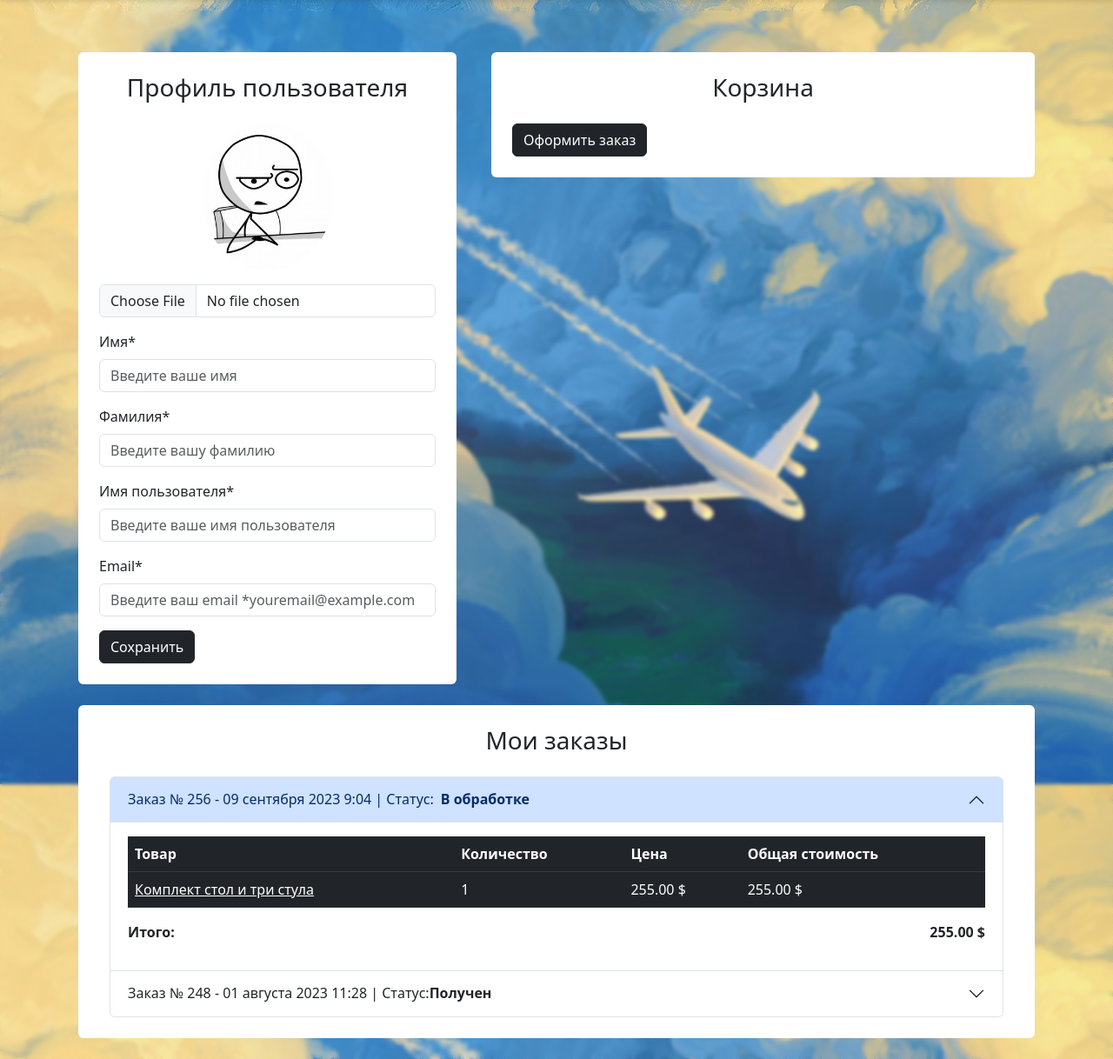
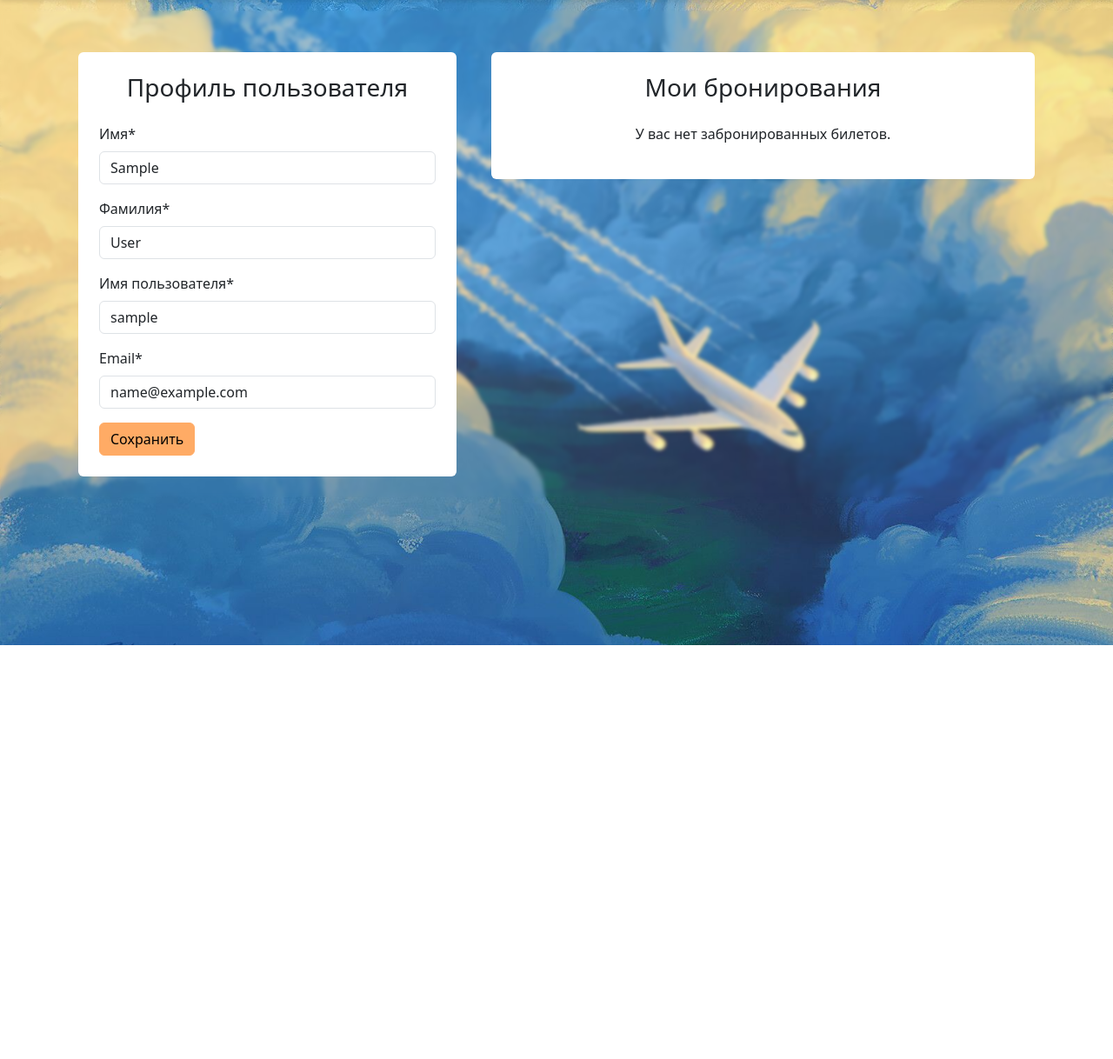
Before and after one commit to kob3ni/Myapp, a Django app: page /user/profile/ in a window 1280 px wide. Shown: the part 58-1276 px from the top of the page at 87% size. After the commit the page ends 800 px from the top, so only its background shows below. Run offline with Django 4.2, Linux system fonts and the light colour scheme; the visitor is signed in with stand-in values (Sample User, id 1); parts of the project's set-up code (start-up, migrations or seed data) failed here and were passed over; some libraries are stand-ins or nearby versions.

Commit message:
Доработали профиль пользователя и уведомления

```diff
--- a/app/settings.py
+++ b/app/settings.py
@@ -11,6 +11,8 @@
 """
 
 from pathlib import Path
+
+from django.conf.global_settings import LOGIN_URL
 
 
 # Build paths inside the project like this: BASE_DIR / 'subdir'.
@@ -146,3 +148,5 @@
 DEFAULT_AUTO_FIELD = 'django.db.models.BigAutoField'
 
 AUTH_USER_MODEL = 'users.User'
+
+LOGIN_URL = '/user/login/'
--- a/static/deps/js/jquery-events.js
+++ b/static/deps/js/jquery-events.js
@@ -9,27 +9,4 @@
         }, 7000);
     }
 
-    // При клике по значку корзины открываем всплывающее(модальное) окно
-    $('#modalButton').click(function () {
-        $('#exampleModal').appendTo('body');
-
-        $('#exampleModal').modal('show');
-    });
-
-    // Собыите клик по кнопке закрыть окна корзины
-    $('#exampleModal .btn-close').click(function () {
-        $('#exampleModal').modal('hide');
-    });
-
-    // Обработчик события радиокнопки выбора способа доставки
-    $("input[name='requires_delivery']").change(function() {
-        var selectedValue = $(this).val();
-        // Скрываем или отображаем input ввода адреса доставки
-        if (selectedValue === "1") {
-            $("#deliveryAddressField").show();
-        } else {
-            $("#deliveryAddressField").hide();
-        }
-    });
-
 });
--- a/templates/includes/notifications.html
+++ b/templates/includes/notifications.html
@@ -5,7 +5,7 @@
 <div class="container mt-4">
     <div class="row justify-content-center">
         <div class="col-md-6">
-            <div class="alert alert-danger alert-dismissible fade show custom-shadow" role="alert">
+            <div class="alert alert-danger alert-dismissible fade show" role="alert">
                 {{form.non_field_errors}}
                 <button type="button" class="btn-close" data-bs-dismiss="alert" aria-label="Close"></button>
             </div>
@@ -13,3 +13,27 @@
     </div>
 </div>
 {% endif %}
+
+<div class="container mt-4">
+    <div class="row justify-content-center">
+        <div class="col-md-6">
+            {% if messages %}
+                {% for message in messages %}
+                    {% if message.tags == 'success' %}
+                    <div id="notification" class="position-fixed start-50 translate-middle-x z-3 alert alert-success fade show" role="alert">
+                        {{ message }}
+                    </div>
+                    {% endif %}
+                    {% if message.tags == 'warning' %}
+                    <div id="notification" class="position-fixed start-50 translate-middle-x z-3 alert alert-danger fade show" role="alert">
+                        {{ message }}
+                    </div>
+                    {% endif %}
+                {% endfor %}
+            {% else %}
+            <div id="jq-notification" class="position-fixed start-50 translate-middle-x z-3 alert alert-success fade show" style="display: none;" role="alert">
+            </div>
+            {% endif %}
+        </div>
+    </div>
+</div>
--- a/users/forms.py
+++ b/users/forms.py
@@ -1,5 +1,5 @@
 from django import forms
-from django.contrib.auth.forms import AuthenticationForm, UserCreationForm
+from django.contrib.auth.forms import AuthenticationForm, UserCreationForm, UserChangeForm
 
 from users.models import User
 
@@ -43,3 +43,19 @@
     email = forms.CharField()
     password1 = forms.CharField()
     password2 = forms.CharField()
+
+
+class ProfileForm(UserChangeForm):
+    class Meta:
+        model = User
+        fields = (
+            "first_name",
+            "last_name",
+            "username",
+            "email",
+        )
+
+    first_name = forms.CharField()
+    last_name = forms.CharField()
+    username = forms.CharField()
+    email = forms.CharField()
--- a/users/templates/users/login.html
+++ b/users/templates/users/login.html
@@ -10,6 +10,9 @@
           <h2 class="text-center mb-4">Авторизация</h2>
           <form action="{% url "user:login" %}" method="post">
             {% csrf_token %}
+            {% if request.GET.next %}
+              <input type="hiden" name="next" value={{request.GET.next}}>
+            {% endif %}
             <div class="mb-3">
               <label for="id_username" class="form-label">Имя пользователя</label>
               <input type="text" class="form-control"
--- a/users/templates/users/profile.html
+++ b/users/templates/users/profile.html
@@ -8,118 +8,84 @@
       <div class="row">
         <!-- Профиль с данными пользователя -->
         <div class="col-md-5">
-          <div class="bg-white p-4 mb-4 mx-2 rounded custom-shadow">
+          <div class="bg-white p-4 mb-4 mx-2 rounded">
             <h3 class="text-center mb-4">Профиль пользователя</h3>
-            <form>
+            <form action="{% url "users:profile" %}" method="post">
+              {% csrf_token %}
               <div class="row">
-                <div class="col-md-12 mb-3 text-center">
-                  <img src="{% static "deps/images/baseavatar.jpg" %}" alt="Аватар пользователя" class="img-fluid rounded-circle" style="max-width: 150px;" />
-                  <input type="file" class="form-control mt-3" id="avatar" accept="image/*" />
+
+                <div class="col-md-12 mb-3">
+                  <label for="id_first_name" class="form-label">Имя*</label>
+                  <input type="text" class="form-control" id="id_first_name"
+                  name="first_name"
+                  placeholder="Введите ваше имя"
+                  value="{{form.first_name.value}}"
+                  required />
+                  {% if form.first_name.errors %}
+                    <div class="alert alert-danger alert-dismissible fade show">{{form.first_name.errors}}</div>
+                  {% endif %}
                 </div>
+
                 <div class="col-md-12 mb-3">
-                  <label for="firstName" class="form-label">Имя*</label>
-                  <input type="text" class="form-control" id="firstName" placeholder="Введите ваше имя" value="" required />
+                  <label for="id_last_name" class="form-label">Фамилия*</label>
+                  <input type="text" class="form-control" id="id_last_name"
+                  name="last_name"
+                  placeholder="Введите вашу фамилию"
+                  value="{{form.last_name.value}}"
+                  required />
+                  {% if form.last_name.errors %}
+                  <div class="alert alert-danger alert-dismissible fade show">{{form.last_name.errors}}</div>
+                  {% endif %}
                 </div>
+
                 <div class="col-md-12 mb-3">
-                  <label for="lastName" class="form-label">Фамилия*</label>
-                  <input type="text" class="form-control" id="lastName" placeholder="Введите вашу фамилию" value="" required />
+                  <label for="id_username" class="form-label">Имя пользователя*</label>
+                  <input type="text" class="form-control" id="id_username"
+                  name="username"
+                  placeholder="Введите ваше имя пользователя"
+                  value="{{form.username.value}}"
+                  required />
+                  {% if form.username.errors %}
+                  <div class="alert alert-danger alert-dismissible fade show">{{form.username.errors}}</div>
+                  {% endif %}
                 </div>
+
                 <div class="col-md-12 mb-3">
-                  <label for="username" class="form-label">Имя пользователя*</label>
-                  <input type="text" class="form-control" id="username" placeholder="Введите ваше имя пользователя" value="" required />
-                </div>
-                <div class="col-md-12 mb-3">
-                  <label for="email" class="form-label">Email*</label>
-                  <input type="email" class="form-control" id="email" placeholder="Введите ваш email *youremail@example.com" value="" required />
+                  <label for="id_email" class="form-label">Email*</label>
+                  <input type="email" class="form-control" id="id_email"
+                  name="email"
+                  placeholder="Введите ваш email *youremail@example.com"
+                  value="{{form.email.value}}"
+                  required />
+                  {% if form.email.errors %}
+                  <div class="alert alert-danger alert-dismissible fade show">{{form.email.errors}}</div>
+                  {% endif %}
                 </div>
               </div>
-              <button type="submit" class="btn btn-dark">Сохранить</button>
+
+              <button type="submit" class="btn btn-primary">Сохранить</button>
             </form>
           </div>
         </div>
-        <!-- Корзина -->
+        <!-- Бронирования -->
         <div class="col-md-7">
-          <div class="bg-white p-4 mb-4 mx-2 rounded custom-shadow">
-            <h3 class="text-center mb-4">Корзина</h3>
-            <div class="container" id="cart-items-container">
-              <!-- Разметка корзины -->
-              <!-- Закончилась разметка корзины -->
+          <div class="bg-white p-4 mb-4 mx-2 rounded">
+            <h3 class="text-center mb-4">Мои бронирования</h3>
+            <div class="container" id="booking-items-container">
+              {% if bookings %}
+                <ul class="list-group">
+                  {% for booking in bookings %}
+                    <li class="list-group-item">
+                      <strong>Билет:</strong> {{ booking.ticket_name }}<br>
+                      <strong>Дата:</strong> {{ booking.date }}<br>
+                      <strong>Стоимость:</strong> {{ booking.price }} руб.
+                    </li>
+                  {% endfor %}
+                </ul>
+              {% else %}
+                <p class="text-center">У вас нет забронированных билетов.</p>
+              {% endif %}
             </div>
-            <a class="btn btn-dark" href="../orders/create_order.html">Оформить заказ</a>
-          </div>
-        </div>
-        <!-- Оформленные заказы -->
-        <div class="col-md-12">
-          <div class="bg-white p-4 mb-4 mx-2 rounded custom-shadow">
-            <h3 class="text-center mb-4">Мои заказы</h3>
-            <!-- Разметка заказов -->
-            <div class="container">
-              <div class="accordion" id="accordionExample">
-                <div class="accordion-item">
-                  <h2 class="accordion-header" id="heading1"><button class="accordion-button" type="button" data-bs-toggle="collapse" data-bs-target="#collapse1" aria-expanded="false" aria-controls="collapse1">Заказ № 256 - 09 сентября 2023 9:04 | Статус:<strong class="mx-2">В обработке</strong></button></h2>
-                  <div id="collapse1" class="accordion-collapse collapse show" aria-labelledby="heading1" data-bs-parent="#accordionExample">
-                    <div class="accordion-body">
-                      <table class="table table-dark table-hover">
-                        <thead>
-                          <tr>
-                            <th>Товар</th>
-                            <th>Количество</th>
-                            <th>Цена</th>
-                            <th>Общая стоимость</th>
-                          </tr>
-                        </thead>
-                        <tbody>
-                          <tr>
-                            <td>
-                              <a class="text-white" href="#">Комплект стол и три стула</a>
-                            </td>
-                            <td>1</td>
-                            <td>255.00 $</td>
-                            <td>255.00 $</td>
-                          </tr>
-                        </tbody>
-                      </table>
-                      <div class="d-flex justify-content-between">
-                        <p>
-                          <strong>Итого:</strong>
-                        </p>
-                        <p>
-                          <strong>255.00 $</strong>
-                        </p>
-                      </div>
-                    </div>
-                  </div>
-                </div>
-                <div class="accordion-item">
-                  <h2 class="accordion-header" id="heading2"><button class="accordion-button collapsed" type="button" data-bs-toggle="collapse" data-bs-target="#collapse2" aria-expanded="false" aria-controls="collapse2">Заказ № 248 - 01 августа 2023 11:28 | Статус: <strong>Получен</strong></button></h2>
-                  <div id="collapse2" class="accordion-collapse collapse" aria-labelledby="heading2" data-bs-parent="#accordionExample">
-                    <div class="accordion-body">
-                      <table class="table table-dark table-hover">
-                        <thead>
-                          <tr>
-                            <th>Товар</th>
-                            <th>Количество</th>
-                            <th>Цена</th>
-                            <th>Общая стоимость</th>
-                          </tr>
-                        </thead>
-                        <tbody>
-                          <tr>
-                            <td>
-                              <a class="text-white" href="#">Стул офисный</a>
-                            </td>
-                            <td>2</td>
-                            <td>30.00 $</td>
-                            <td>60.00 $</td>
-                          </tr>
-                        </tbody>
-                      </table>
-                    </div>
-                  </div>
-                </div>
-              </div>
-            </div>
-            <!-- Закончилась разметка заказов -->
           </div>
         </div>
       </div>
--- a/users/views.py
+++ b/users/views.py
@@ -1,9 +1,10 @@
-from django.contrib import auth
+from django.contrib.auth.decorators import login_required
+from django.contrib import auth, messages
 from django.http import HttpResponseRedirect
 from django.shortcuts import render
 from django.urls import reverse
 
-from users.forms import UserLoginForm, UserRegistrationForm
+from users.forms import ProfileForm, UserLoginForm, UserRegistrationForm
 
 def login(request):
     if request.method == 'POST':
@@ -14,6 +15,11 @@
             user = auth.authenticate(username=username, password=password)
             if user:
                 auth.login(request, user)
+                messages.success(request, f"{username}, Вы вошли в аккаунт")
+
+                if request.POST.get('next', None):
+                     return HttpResponseRedirect(request.POST.get('next'))
+
                 return HttpResponseRedirect(reverse('main:index'))
     else:
         form = UserLoginForm()
@@ -31,6 +37,7 @@
             form.save()
             user = form.instance
             auth.login(request, user)
+            messages.success(request, f"{user.username}, Вы успешно зарегистрировались и вошли в аккаунт")
             return HttpResponseRedirect(reverse('main:index'))
     else:
         form = UserRegistrationForm()
@@ -41,12 +48,25 @@
     }
     return render(request, 'users/registration.html', context)
 
+@login_required
 def profile(request):
+    if request.method == 'POST':
+        form = ProfileForm(data=request.POST, instance=request.user)
+        if form.is_valid():
+            form.save()
+            messages.success(request, "Профиль успешно обновлен")
+            return HttpResponseRedirect(reverse('user:profile'))
+    else:
+        form = ProfileForm(instance=request.user)
+
     context = {
-        'title': 'Avia - Профиль'
+        'title': 'Avia - Профиль',
+        'form': form
     }
     return render(request, 'users/profile.html', context)
 
+@login_required
 def logout(request):
+    messages.success(request, f"{request.user.username}, Вы вышли из аккаунта")
     auth.logout(request)
     return HttpResponseRedirect(reverse('main:index'))
```
